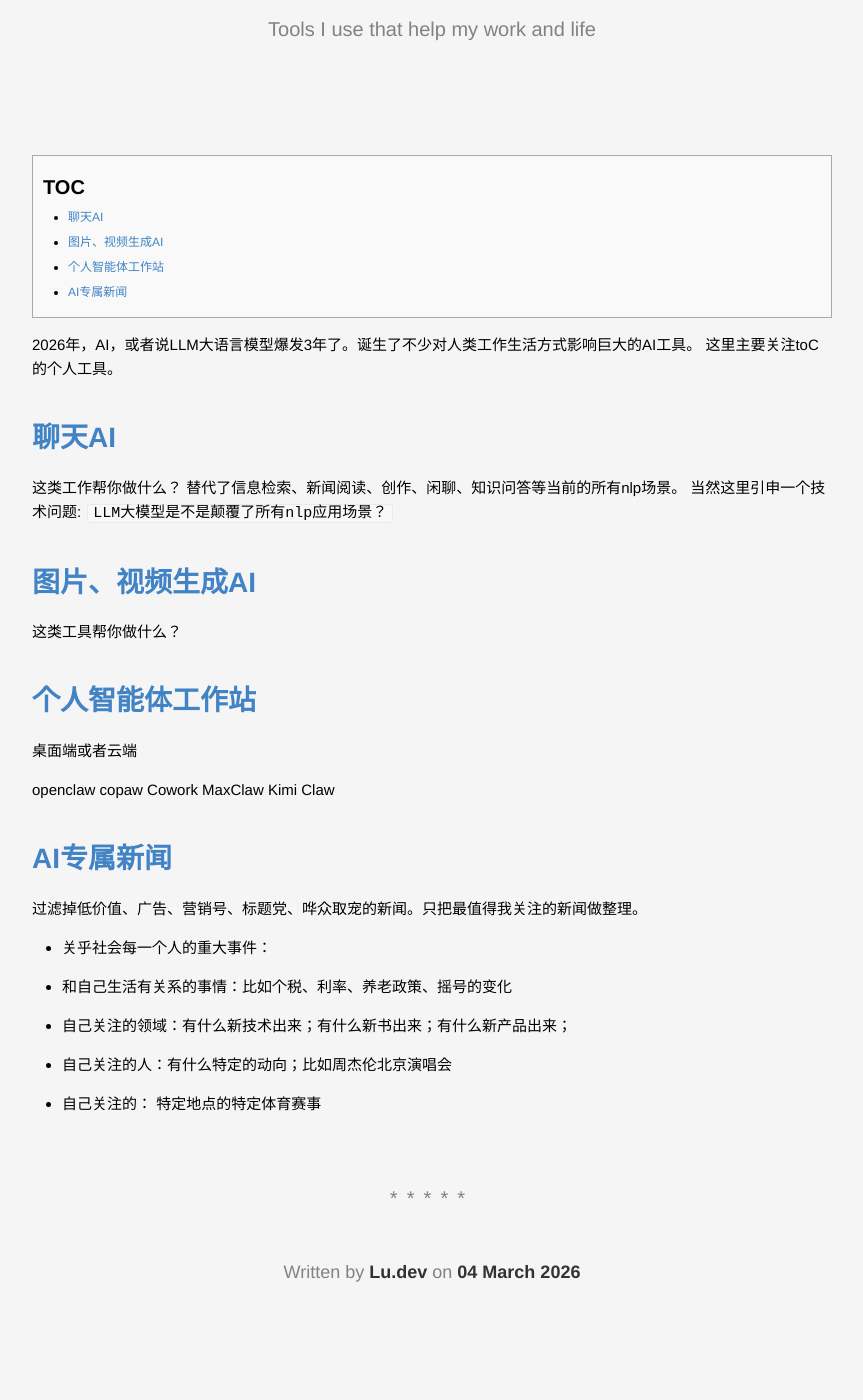
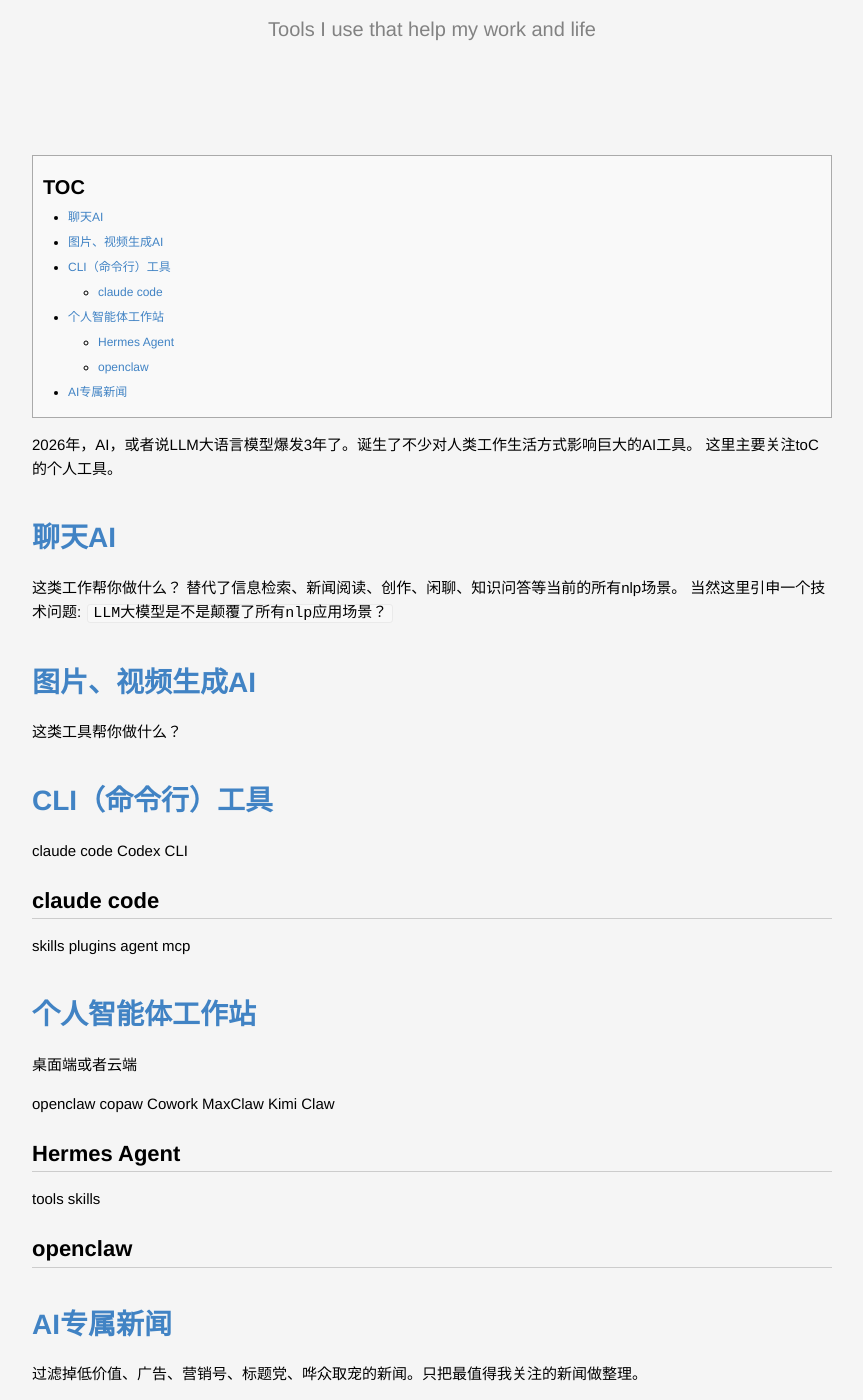
Before and after one commit to lucky521/blog, a Jekyll site: the page built from _posts/productivity/2026-03-04-ai-tool.markdown, in a window 1280 px wide and 1400 px high, scrolled down 255 px. Shown: the whole window, without its empty margins (208-1071 px from the left). Built offline with Jekyll 4.4.1, drawn with Linux system fonts in a browser that asks for light colours.

Commit message:
update blog

```diff
--- a/_posts/framework/2020-05-09-brpc.markdown
+++ b/_posts/framework/2020-05-09-brpc.markdown
@@ -47,7 +47,7 @@
 
 
 ## 超时配置
-set_timeout_ms
+timeout_ms
 connect_timeout_ms
 
 
--- a/_posts/language/2018-09-10-python.markdown
+++ b/_posts/language/2018-09-10-python.markdown
@@ -5,6 +5,8 @@
 layout: post
 ---
 所谓标准库，是要满足一些比通用计算和操作而设计的库。必须访问操作系统接口、文件读写、复杂数学计算、网络传输等。
+
+当前最主流的python版本是哪个？ 3.10
 
 # 语法
 
--- a/_posts/productivity/2026-03-04-ai-tool.markdown
+++ b/_posts/productivity/2026-03-04-ai-tool.markdown
@@ -16,6 +16,17 @@
 # 图片、视频生成AI
 这类工具帮你做什么？
 
+# CLI（命令行）工具
+claude code
+Codex CLI
+
+## claude code
+skills
+plugins
+agent
+mcp
+
+
 
 # 个人智能体工作站
 桌面端或者云端
@@ -26,6 +37,12 @@
 MaxClaw
 Kimi Claw
 
+## Hermes Agent
+tools
+skills
+
+## openclaw
+
 
 # AI专属新闻
 过滤掉低价值、广告、营销号、标题党、哗众取宠的新闻。只把最值得我关注的新闻做整理。
--- a/_posts/tech/2022-11-15-big-data-process.markdown
+++ b/_posts/tech/2022-11-15-big-data-process.markdown
@@ -208,6 +208,10 @@
 
 
 # Graph Computing 图计算
+大规模图计算Giraph/GraphLab/GraphX/Gelly ， 和spark flink有什么区别？ 和tensorflow、 pytorch有什么区别？
+
+专门为图（Graph）这种数据结构设计的计算框架
+
 * GraphX ：Apache 基金会基于 Spark 实现的图计算框架，社区活跃度较高。
 * GraphLab: A New Framework for Parallel Machine Learning. 商业软件，不开源。已被苹果收购
 * Pregel: a system for large-scale graph processing. Google 在 2009 年提出，是图计算模型的开山祖师，后续很多工作都受到它的思想影响。不开源。
```
Also changed, not shown: _posts/ml/2023-02-04-LLM.markdown (+6 -5 lines).
